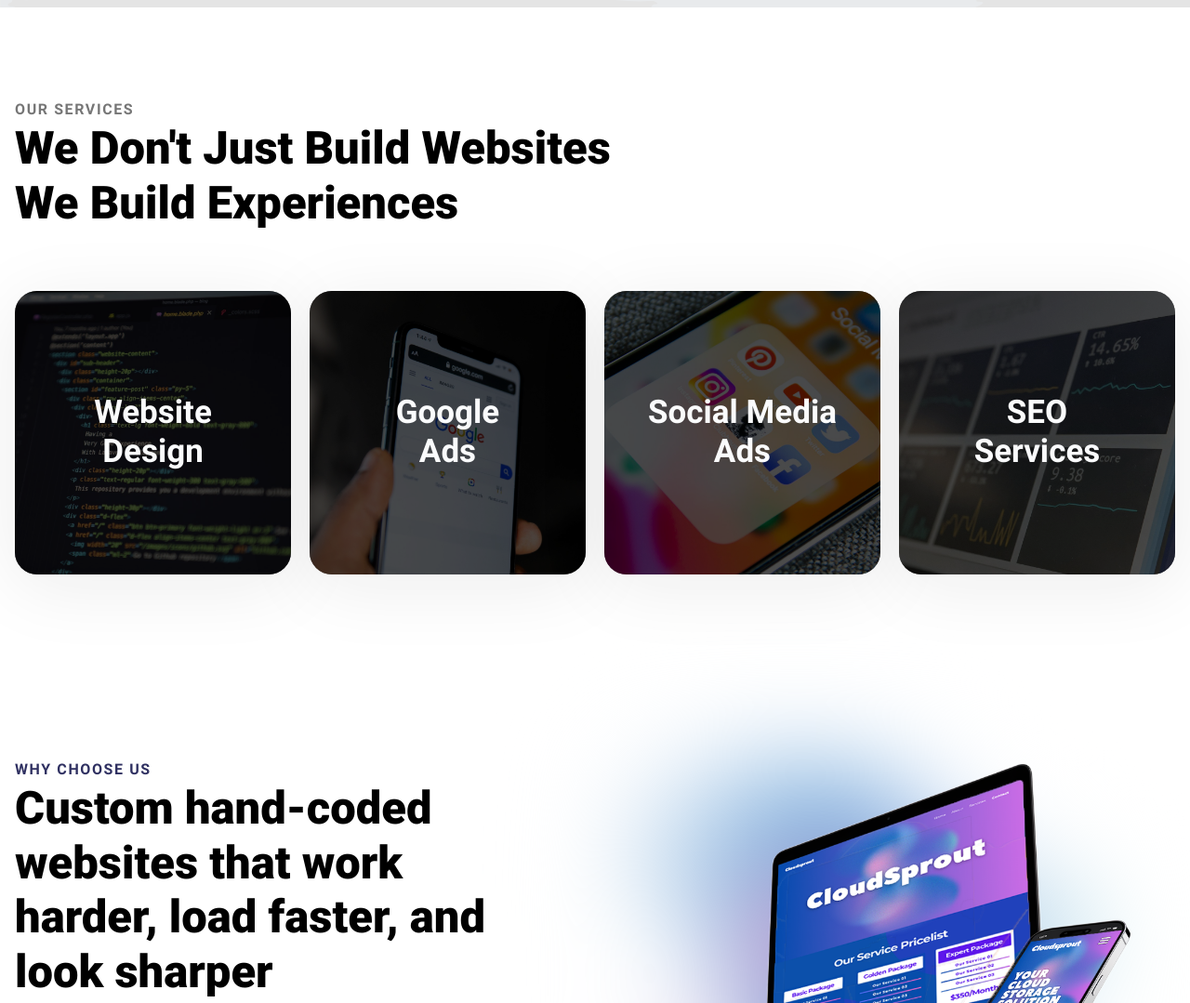
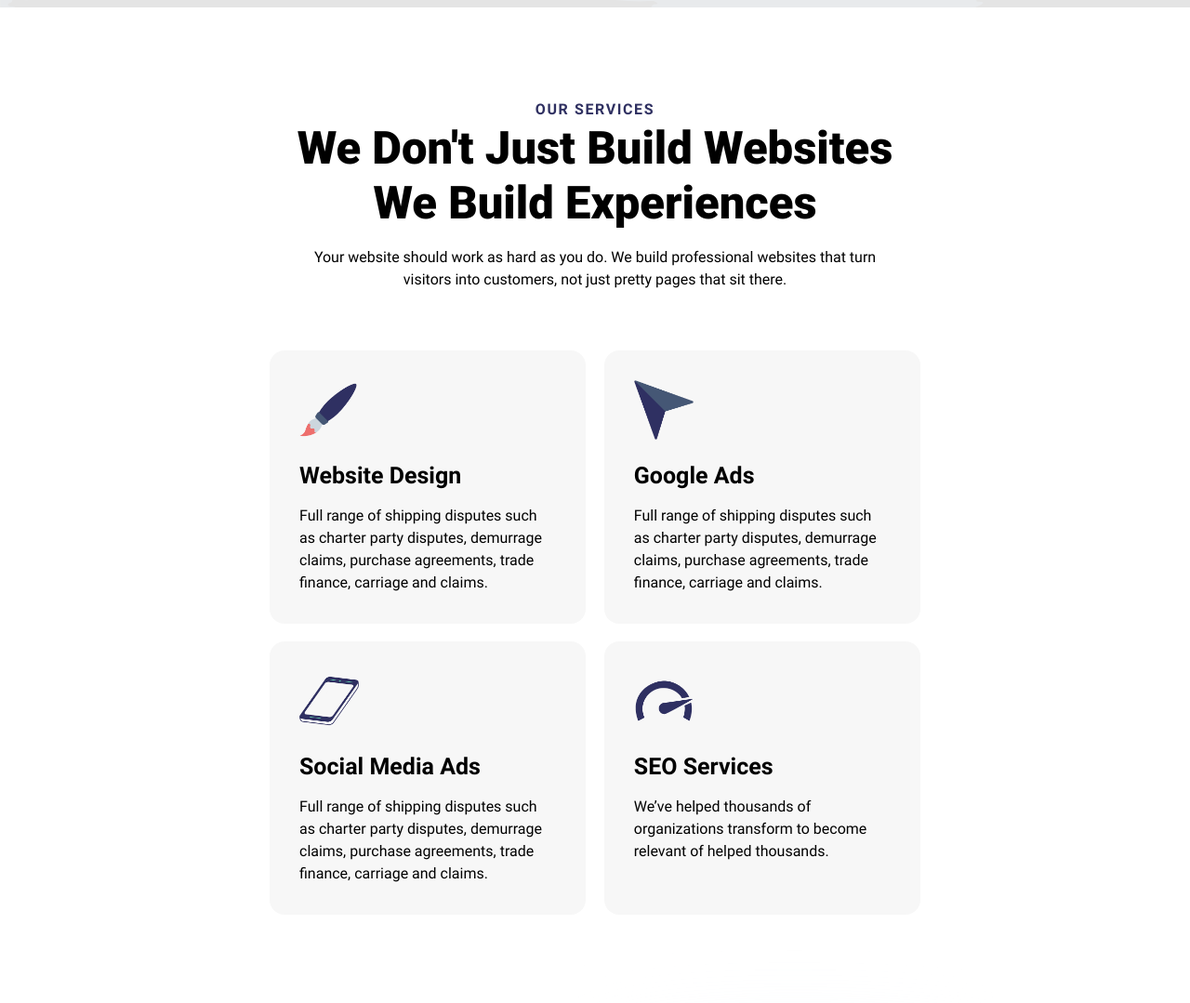
Before and after one commit to TanglefootDM/Tanglefoot, an Eleventy site: page src/index.html in a window 1280 px wide. Shown: the part 760-1839 px from the top of the page at 93% size. Built offline with nearby package versions, Linux system fonts and the light colour scheme; Eleventy itself is replaced by a stand-in of ours; files that its build step writes are made by us from their sources.

Commit message:
modified:   src/_includes/components/footer.html 	modified:   src/assets/css/critical.css 	new file:   src/assets/svgs/google ads.webp 	new file:   src/assets/svgs/paintbrush home.webp 	new file:   src/assets/svgs/seo services.webp 	new file:   src/assets/svgs/social media ads.webp 	modified:   src/index.html

```diff
--- a/src/assets/css/critical.css
+++ b/src/assets/css/critical.css
@@ -272,33 +272,33 @@
   }
   body.dark-mode #hero-1203 .cs-floater {
     opacity: 0.2;
+    filter: grayscale(1) brightness(1000%);
   }
   body.dark-mode #hero-1203 .cs-picture {
     filter: grayscale(1) brightness(1000%);
+  }
 }
-}
+
 /*-- -------------------------- -->
-<---          Services          -->
+<---        Why Choose          -->
 <--- -------------------------- -*/
-
 /* Mobile - 360px */
 @media only screen and (min-width: 0rem) {
-    #services-1354 {
+    #services-296 {
         padding: var(--sectionPadding);
-        position: relative;
-        z-index: 10;
     }
-    #services-1354 .cs-container {
+    #services-296 .cs-container {
         width: 100%;
-        max-width: 80rem;
+        /* changes to 1440px on desktop */
+        max-width: 43.75rem;
         margin: auto;
         display: flex;
-        justify-content: center;
+        flex-direction: column;
         align-items: center;
-        flex-direction: column;
+        /* 48px - 64px */
         gap: clamp(3rem, 6vw, 4rem);
     }
-    #services-1354 .cs-content {
+    #services-296 .cs-content {
         /* set text align to left if content needs to be left aligned */
         text-align: center;
         width: 100%;
@@ -308,140 +308,152 @@
         align-items: center;
     }
 
-    #services-1354 .cs-topper {
-        color: #767676;
+    #services-296 .cs-title {
+        max-width: 30ch;
     }
-    #services-1354 .cs-title {
-        max-width: 25ch;
-        margin: 0;
-    }
-    #services-1354 .cs-card-group {
+    #services-296 .cs-card-group {
+        width: 100%;
         margin: 0;
         padding: 0;
-        width: 100%;
-        display: grid;
-        grid-template-columns: repeat(12, 1fr);
-        /* 16px - 20px */
-        gap: clamp(1rem, 2vw, 1.25rem);
-    }
-    #services-1354 .cs-item {
-        text-align: center;
-        list-style: none;
-        width: 100%;
-        height: 19.0625rem;
-        margin: 0;
-        padding: 0;
-        background-color: #000;
-        border-radius: 1.5rem;
-        /* clips background image corners */
-        overflow: hidden;
-        box-shadow: 0px 12px 80px 0px rgba(26, 26, 26, 0.08);
-        /* prevents padding and border from affecting height and width */
-        box-sizing: border-box;
-        grid-column: span 12;
-        grid-row: span 1;
-        display: flex;
-        flex-direction: column;
-        align-items: flex-start;
-        justify-content: flex-end;
-        position: relative;
-        z-index: 1;
-    }
-    #services-1354 .cs-item:hover .cs-background:before {
-        transition: transform .6s, opacity 0.3s;
-    }
-    #services-1354 .cs-item:hover .cs-background img {
-        opacity: .6;
-      transform: scale(1.1);
-    }
-    #services-1354 .cs-link {
-        text-decoration: none;
-        width: 100%;
-        height: 100%;
-        /* padding goes on the link, not the cs-item as is normal. We do this because we want the whole card to be hoverable. So we add the padding to the link tag to create the space inside the card. By adding the space inside the cs-link tag we can make the whole card hoverable since the padding is now contributing to the height and widht of the link */
-        padding: 1.5rem;
-        /* prevents padding from affecting height and width */
-        box-sizing: border-box;
         display: flex;
         justify-content: center;
         align-items: center;
+        flex-direction: column;
+        /* 16px - 20px */
+        gap: clamp(1rem, 1.5vw, 1.25rem);
     }
-    #services-1354 .cs-h3 {
-        font-size: 35px;
-        line-height: 1.2em;
-        font-weight: bold;
-        text-align: inherit;
+    #services-296 .cs-item {
+        list-style: none;
+        text-align: left;
+        width: 100%;
         margin: 0;
-        color: var(--bodyTextColorWhite);
-        transition: color 0.3s;
+        padding: 2rem;
+        background-color: #f7f7f7;
+        border-radius: 1rem;
+        /* clips image corners */
+        overflow: hidden;
+        /* prevents padding from adding to height and width */
+        box-sizing: border-box;
+        position: relative;
+        z-index: 1;
+        transition: background-color 0.3s;
     }
-    #services-1354 .cs-span {
-        /* forces the h3 to alwasy be two lines */
-        display: block;
+    #services-296 .cs-item:hover {
+        cursor: pointer;
     }
-    #services-1354 .cs-background {
+    #services-296 .cs-item:hover .cs-image {
+        opacity: 1;
+    }
+    #services-296 .cs-item:hover .cs-image img {
+        transform: scale(1.1);
+        opacity: .4;
+    }
+    #services-296 .cs-item:hover .cs-icon {
+        /* turns it white */
+        filter: grayscale(1) brightness(1000%);
+    }
+    #services-296 .cs-item:hover .cs-h3,
+    #services-296 .cs-item:hover .cs-item-text {
+        color: #fff;
+    }
+    #services-296 .cs-image {
         width: 100%;
         height: 100%;
-        display: block;
+        opacity: 0;
         position: absolute;
         top: 0;
         left: 0;
+        display: block;
         z-index: -1;
-        opacity: .6;
+        background-color: var(--primary);
+        transition: opacity 0.3s;
     }
-    #services-1354 .cs-background:before {
-        /* background color overlay */
-        content: "";
-        position: absolute;
-        display: block;
-        height: 100%;
-        width: 100%;
-        background-color: #000;
-        opacity: 0.5;
-        top: 0;
-        left: 0;
-        z-index: 1;
-        transition:
-            background-color 0.3s,
-            opacity 0.3s;
-    }
-    #services-1354 .cs-background img {
+    #services-296 .cs-image img {
         position: absolute;
         top: 0;
         left: 0;
         height: 100%;
         width: 100%;
-        /* Makes img tag act as a background image */
+        opacity: .5;
         object-fit: cover;
         transition: transform 0.6s;
     }
-}
-/* Tablet - 600px */
-@media only screen and (min-width: 37.5rem) {
-    #services-1354 .cs-item {
-        grid-column: span 6;
+    #services-296 .cs-link {
+        text-decoration: none;
+    }
+    #services-296 .cs-icon {
+        width: auto;
+        height: 4rem;
+        margin-bottom: 1.5rem;
+        display: block;
+    }
+    #services-296 .cs-icon path {
+        transition: fill 0.3s;
+    }
+    #services-296 .cs-h3 {
+        /* 20px - 25px */
+        font-size: clamp(1.25rem, 2vw, 1.5625rem);
+        line-height: 1.2em;
+        margin: 0;
+        margin-bottom: 1rem;
+        color: var(--headerColor);
+        transition: color 0.3s;
+        font-weight: bold;
+    }
+    #services-296 .cs-item-text {
+        font-size: 1rem;
+        line-height: 1.5em;
+        margin: 0;
+        color: var(--bodyTextColor);
+        transition: color 0.3s;
     }
 }
-/* Desktop - 1024px */
-@media only screen and (min-width: 64rem) {
-    #services-1354 .cs-content {
-        text-align: left;
-        align-items: flex-start;
+/* Tablet - 768px */
+@media only screen and (min-width: 48rem) {
+    #services-296 .cs-card-group {
+        justify-content: space-between;
+        /* makes sure every box "stretches" to be the same height as the tallest box */
+        align-items: stretch;
+        flex-direction: row;
+        flex-wrap: wrap;
     }
-    #services-1354 .cs-item {
-        grid-column: span 3;
+    #services-296 .cs-item {
+        width: 48.6%;
     }
-    #services-1354 .cs-h3 {
-        font-size: 35px;
+}
+/* Desktop - 1300px */
+@media only screen and (min-width: 81.25rem) {
+    #services-296 .cs-container {
+        max-width: 90rem;
+    }
+    #services-296 .cs-card-group {
+        justify-content: center;
+    }
+    #services-296 .cs-item {
+        /* we do this so it's stackable. You can add new any number of reviews you want and they will stack and center in the middle. We dont use grid because if you have an odd number of reviews, they don't stay centered.  They align with their grid lines. If you want 4 reviews in a row, lower the width under 22.5vw or 23% to get the desired sizes fit 4 in a row and then stack when you add more */
+        width: clamp(23.84%, 22.5vw, 23.95%);
     }
 }
 /* Dark Mode */
 @media only screen and (min-width: 0rem) {
-    body.dark-mode #services-1354 .cs-topper {
-        color: var(--primary);
+    body.dark-mode #services-296 .cs-topper {
+        color: var(--primaryLight);
     }
-    body.dark-mode #services-1354 .cs-title {
+    body.dark-mode #services-296 .cs-title,
+    body.dark-mode #services-296 .cs-text,
+    body.dark-mode #services-296 .cs-h3,
+    body.dark-mode #services-296 .cs-item-text {
         color: var(--bodyTextColorWhite);
+    }
+    body.dark-mode #services-296 .cs-item {
+        background-color: var(--secondary);
+    }
+    body.dark-mode #services-296 .cs-item:hover {
+        background-color: var(--primary);
+    }
+    body.dark-mode #services-296 .cs-icon {
+        /* turns it white */
+        filter: grayscale(1) brightness(1000%);
     }
 }
 
--- a/src/index.html
+++ b/src/index.html
@@ -99,59 +99,79 @@
 </section>
 
 <!-- ============================================ -->
-<!--                    Services                  -->
+<!--                  Services                    -->
 <!-- ============================================ -->
 
-<section id="services-1354">
+<section id="services-296">
     <div class="cs-container">
         <div class="cs-content">
             <span class="cs-topper">Our Services</span>
-            <h2 class="cs-title">We Don't Just Build Websites<br>We Build Experiences </h2>
+            <h2 class="cs-title">We Don't Just Build Websites<br>We Build Experiences</h2>
+            <p class="cs-text">
+                Your website should work as hard as you do. We build professional websites that turn visitors into customers, not just pretty pages that sit there.
+            </p>
         </div>
         <ul class="cs-card-group">
             <li class="cs-item">
-                <a href="" class="cs-link">
-                    <h3 class="cs-h3"><span class="cs-span">Website</span> Design</h3>
+                <a class="cs-link" href="/web-design">
+                    <img class="cs-icon" src="/assets/svgs/paintbrush home.webp" alt="icon" width="" height="" loading="lazy" decoding="async" aria-hidden="true">
+                    <h3 class="cs-h3">Website Design</h3>
+                    <p class="cs-item-text">
+                        Full range of shipping disputes such as charter party disputes, demurrage claims, purchase agreements, trade finance, carriage and claims.
+                    </p>
                 </a>
-                <picture class="cs-background">
+                <picture class="cs-image"  aria-hidden="true">
                     <source media="(max-width: 600px)" srcset="/assets/images/coding.jpg">
                     <source media="(min-width: 601px)" srcset="/assets/images/coding.jpg">
-                    <img decoding="async" src="/assets/images/coding.jpg" alt="construction" width="305" height="305" aria-hidden="true">
+                    <img loading="lazy" decoding="async" src="/assets/images/coding.jpg" alt="library" width="413" height="266">
                 </picture>
             </li>
             <li class="cs-item">
-                <a href="" class="cs-link">
-                    <h3 class="cs-h3"><span class="cs-span">Google</span> Ads</h3>
+                <a href="/google-ads" class="cs-link">
+                    <img class="cs-icon" src="/assets/svgs/google ads.webp" alt="icon" width="" height="" loading="lazy" decoding="async" aria-hidden="true">
+                    <h3 class="cs-h3">Google Ads</h3>
+                    <p class="cs-item-text">
+                        Full range of shipping disputes such as charter party disputes, demurrage claims, purchase agreements, trade finance, carriage and claims.
+                    </p>
                 </a>
-                <picture class="cs-background">
+                <picture class="cs-image"  aria-hidden="true">
                     <source media="(max-width: 600px)" srcset="/assets/images/google_ads.jpg">
                     <source media="(min-width: 601px)" srcset="/assets/images/google_ads.jpg">
-                    <img decoding="async" src="/assets/images/google_ads.jpg" alt="construction" width="305" height="305" aria-hidden="true">
+                    <img loading="lazy" decoding="async" src="/assets/images/google_ads.jpg" alt="library" width="413" height="266">
                 </picture>
             </li>
             <li class="cs-item">
-                <a href="" class="cs-link">
-                    <h3 class="cs-h3"><span class="cs-span">Social Media</span> Ads</h3>
+                <a href="/social-ads" class="cs-link">
+                    <img class="cs-icon" src="/assets/svgs/social media ads.webp" alt="icon" width="" height="" loading="lazy" decoding="async" aria-hidden="true">
+                    <h3 class="cs-h3">Social Media Ads</h3>
+                    <p class="cs-item-text">
+                        Full range of shipping disputes such as charter party disputes, demurrage claims, purchase agreements, trade finance, carriage and claims.
+                    </p>
                 </a>
-                <picture class="cs-background">
+                <picture class="cs-image"  aria-hidden="true">
                     <source media="(max-width: 600px)" srcset="/assets/images/social_media_ads.jpg">
                     <source media="(min-width: 601px)" srcset="/assets/images/social_media_ads.jpg">
-                    <img decoding="async" src="/assets/images/social_media_ads.jpg" alt="construction" width="305" height="305" aria-hidden="true">
+                    <img loading="lazy" decoding="async" src="/assets/images/social_media_ads.jpg" alt="library" width="413" height="266">
                 </picture>
             </li>
             <li class="cs-item">
-                <a href="" class="cs-link">
-                    <h3 class="cs-h3"><span class="cs-span">SEO</span> Services</h3>
+                <a class="cs-link" href="/web-design">
+                    <img class="cs-icon" src="/assets/svgs/seo services.webp" alt="icon" width="" height="" loading="lazy" decoding="async" aria-hidden="true">
+                    <h3 class="cs-h3">SEO Services</h3>
+                    <p class="cs-item-text">
+                        We’ve helped thousands of organizations transform to become relevant of helped thousands.
+                    </p>
                 </a>
-                <picture class="cs-background">
+                <picture class="cs-image">
                     <source media="(max-width: 600px)" srcset="/assets/images/seo_services.jpg">
                     <source media="(min-width: 601px)" srcset="/assets/images/seo_services.jpg">
-                    <img decoding="async" src="/assets/images/seo_services.jpg" alt="construction" width="305" height="305" aria-hidden="true">
+                    <img loading="lazy" decoding="async" src="/assets/images/seo_services.jpg" alt="library" width="413" height="266" aria-hidden="true">
                 </picture>
             </li>
         </ul>
     </div>
 </section>
+
 
 <!-- ============================================ -->
 <!--                Why Choose Us                 -->
```
Also changed, not shown: src/_includes/components/footer.html (+0 -1 lines), src/assets/svgs/google ads.webp (added), src/assets/svgs/paintbrush home.webp (added), src/assets/svgs/seo services.webp (added), src/assets/svgs/social media ads.webp (added).
